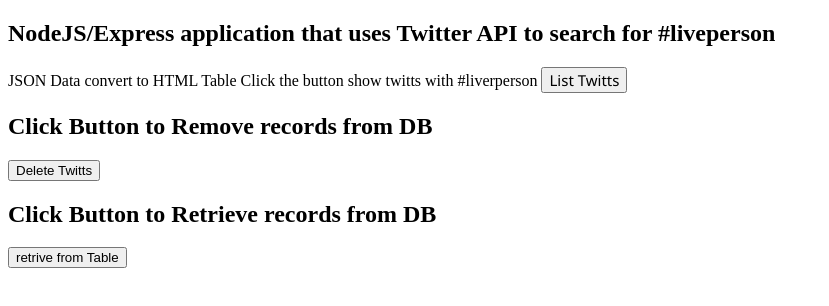
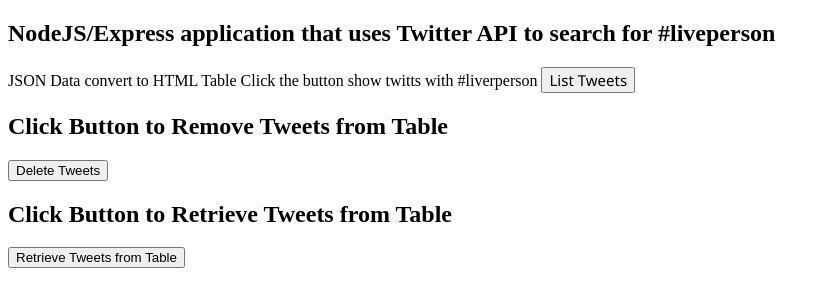
Before and after one commit to jacana31/lp-coding-challenge, a website: page index.html in a window 1280 px wide. Shown: the whole page, without its empty margins (0-829 px from the left). Drawn offline with Linux system fonts and the light colour scheme.

Commit message:
change field names

```diff
--- a/index.html
+++ b/index.html
@@ -24,7 +24,7 @@
     	Click the button show twitts with #liverperson
     </h2>
     <input type='button' onclick='tableFromJson()'
-    	value='List Twitts' />
+    	value='List Tweets' />
 
     <p id='showData'></p>
 
@@ -93,8 +93,8 @@
 
 
 <div id="demo">
-    <h2>Click Button to Remove records from DB</h2>
-    <button type="button" onclick="loadDoc()">Delete Twitts</button>
+    <h2>Click Button to Remove Tweets from Table</h2>
+    <button type="button" onclick="loadDoc()">Delete Tweets</button>
     </div>
 
     <script>
@@ -112,8 +112,8 @@
     </script>
 
 <div id="listTable">
-    <h2>Click Button to Retrieve records from DB</h2>
-    <button type="button" onclick="lsRows()">retrive from Table</button>
+    <h2>Click Button to Retrieve Tweets from Table</h2>
+    <button type="button" onclick="lsRows()">Retrieve Tweets from Table</button>
     </div>
 
     <script>
```
Also changed, not shown: 1 other file.
